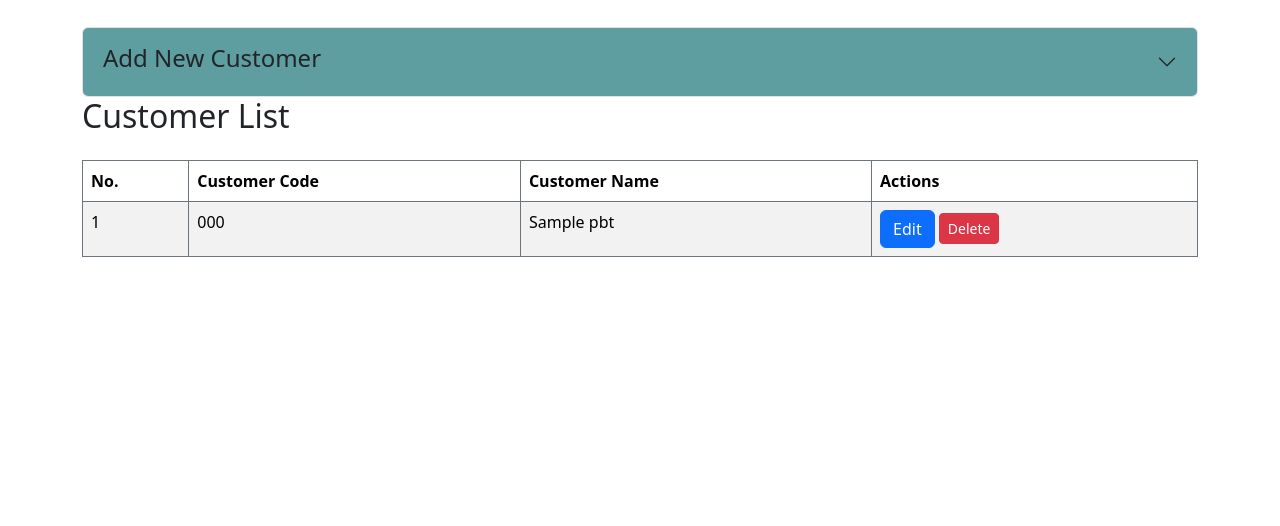
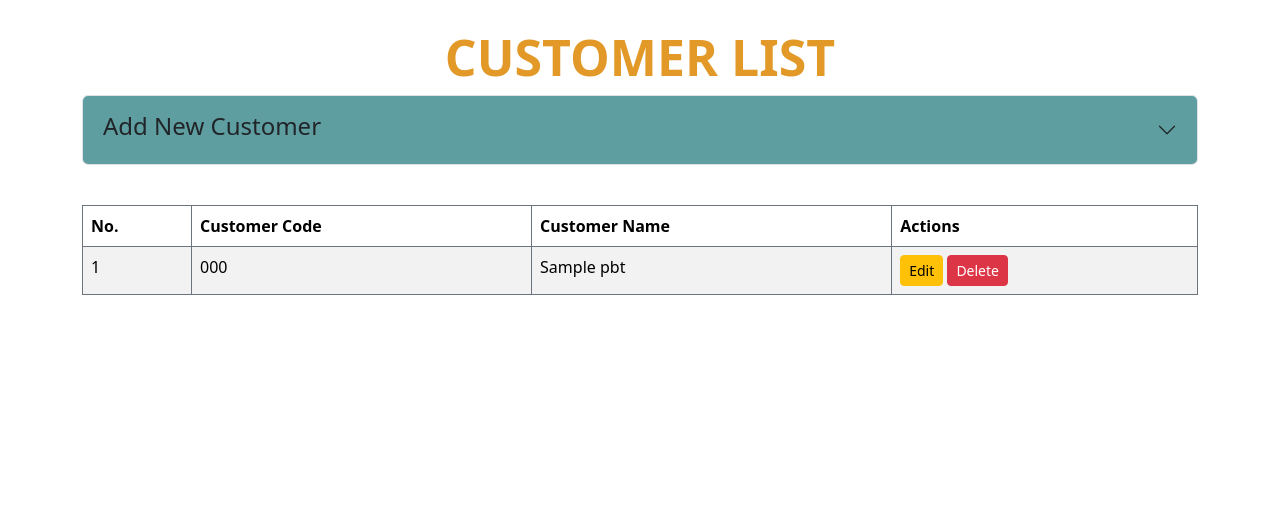
Before and after one commit to fymran/sso_aa, a Flask app: page /pbts in a window 1280 px wide. Shown: the part 181-707 px from the top of the page. Run offline with Flask 3, Linux system fonts and the light colour scheme; the visitor is signed in with stand-in values (Sample User, id 1); tables that the repository leaves empty or names only in its code hold one stand-in row (values such as "Sample post").

Commit message:
Update pbts.html
done

```diff
--- a/templates/admin/pbts.html
+++ b/templates/admin/pbts.html
@@ -5,6 +5,7 @@
     <meta name="viewport" content="width=device-width, initial-scale=1.0">
     <title>Admin - Customer</title>
     <link href="https://cdn.jsdelivr.net/npm/bootstrap@5.3.3/dist/css/bootstrap.min.css" rel="stylesheet" integrity="sha384-QWTKZyjpPEjISv5WaRU9OFeRpok6YctnYmDr5pNlyT2bRjXh0JMhjY6hW+ALEwIH" crossorigin="anonymous">
+    <link rel="icon" type="image/jpg" href="{{ url_for('static', filename='image/ssoaa_logo.jpg') }}">
 </head>
 <body>
 {% include '/admin/admin_header.html' %}
@@ -16,6 +17,7 @@
             </div>
         {% endif %}
     {% endwith %}
+    <h2 style="text-align:center; font-size:50px; color:#e29928; font-weight: bold;">CUSTOMER LIST</h2>
     <div class="accordion" id="accordionExample">
         <div class="accordion-item">
             <h2 class="accordion-header">
@@ -34,14 +36,14 @@
                             <label for="pbtName" class="form-label">Customer Name</label>
                             <input type="text" class="form-control" id="pbtName" name="pbtName" required>
                         </div>
-                        <button type="submit" class="btn btn-primary">Add Customer</button>
+                        <button type="submit" class="btn btn-success">Add</button>
                         <a href="/pbts" class="btn btn-secondary">Cancel</a>
                     </form>
                 </div>
             </div>
         </div>
     </div>
-    <h2>Customer List</h2>
+ <br>
     <div class="overflow-y-scroll" style="max-height: 600px;">
         <table class=" mt-3 table table-bordered table-hover table-striped border-secondary">
             <thead>
@@ -59,7 +61,7 @@
                     <td>{{ pbt[1] }}</td>
                     <td>{{ pbt[2] }}</td>
                     <td>
-                        <a data-bs-toggle="offcanvas" data-bs-target="#offcanvasEdit{{ pbt[0] }}" aria-controls="offcanvasEdit" class="btn btn-primary">Edit</a>
+                        <a data-bs-toggle="offcanvas" data-bs-target="#offcanvasEdit{{ pbt[0] }}" aria-controls="offcanvasEdit" class="btn btn-sm btn-warning">Edit</a>
                         <form action="/delete_pbt/{{ pbt[0] }}" method="POST" style="display:inline-block;">
                             <button type="submit" class="btn btn-sm btn-danger" onclick="return confirm('Are you sure?')">Delete</button>
                         </form>
@@ -81,7 +83,7 @@
                                 <label for="pbtName{{ pbt[0] }}" class="form-label">PBT Name</label>
                                 <input type="text" class="form-control" id="pbtName{{ pbt[0] }}" name="pbtName" value="{{ pbt[2] }}" required>
                             </div>
-                            <button type="submit" class="btn btn-primary">Update Customer</button>
+                            <button type="submit" class="btn btn-primary">Update</button>
                             <a href="/pbts" class="btn btn-secondary">Cancel</a>
                         </form>
                     </div>
```
